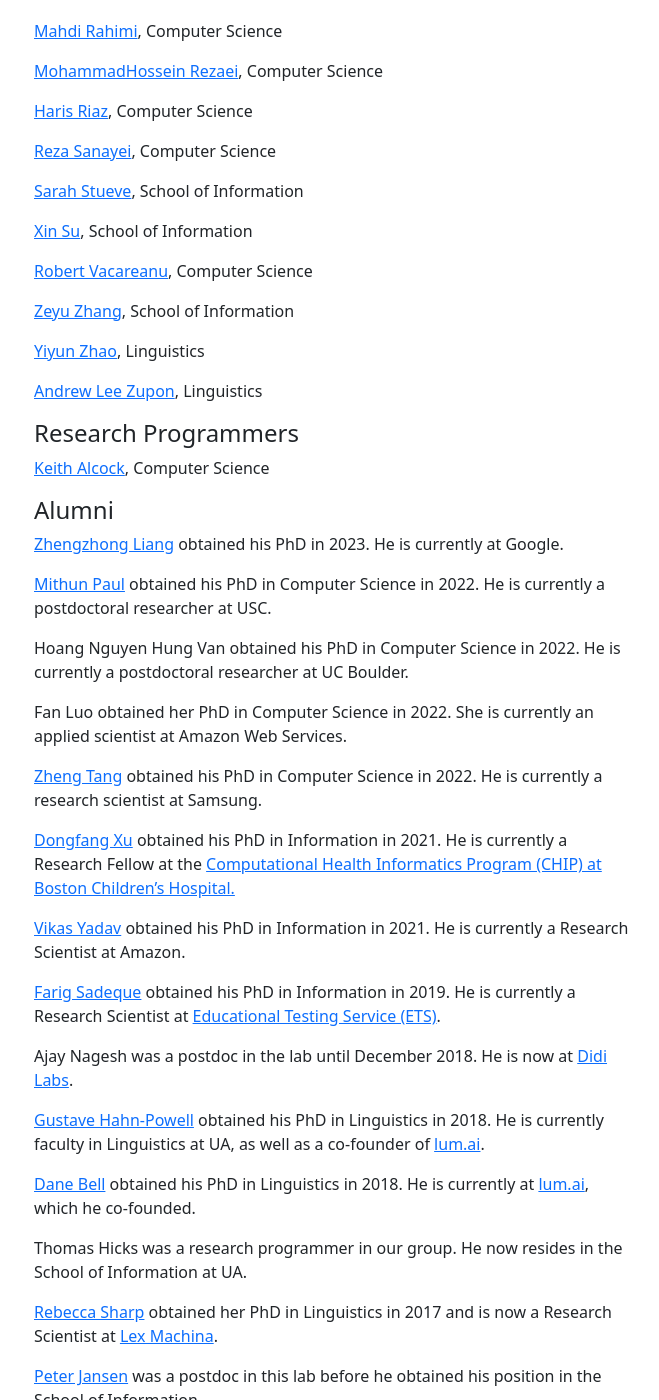
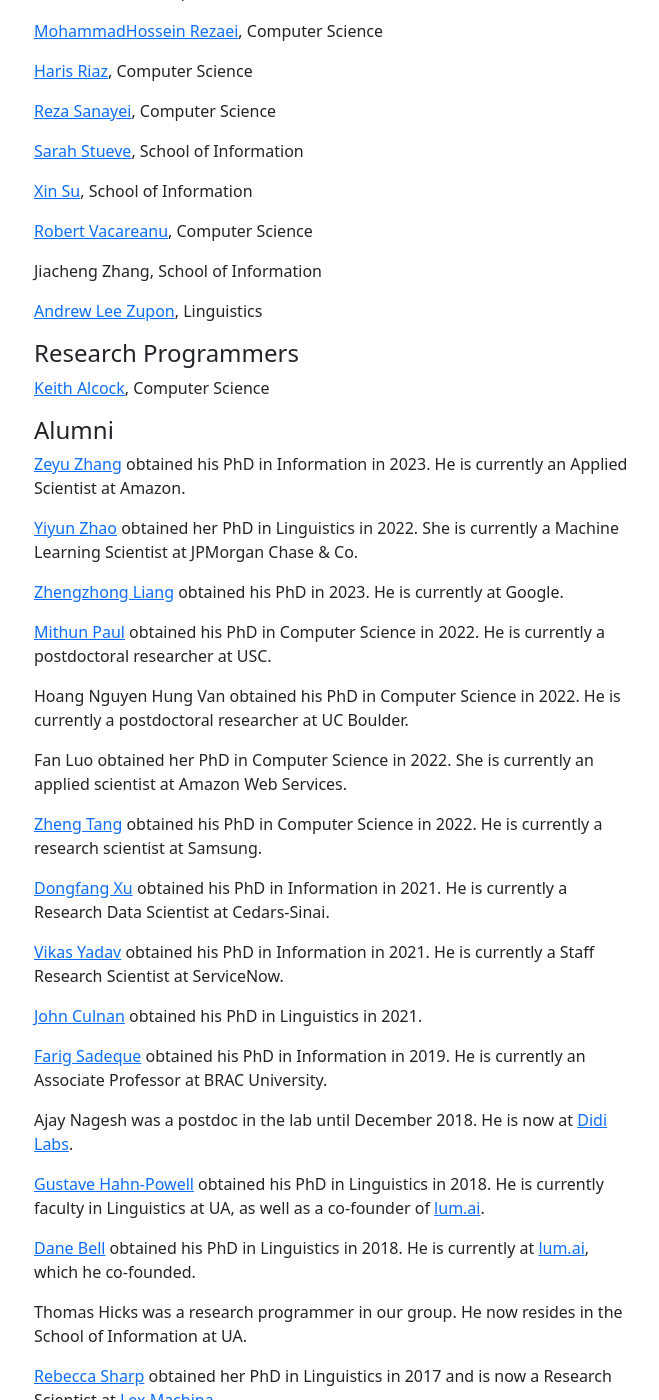
Before and after one commit to beingenfa/clulab.github.io, a Jekyll site: the page built from people.md, in a window 1280 px wide and 1400 px high, scrolled down 1003 px. Shown: the whole window, without its empty margins (308-967 px from the left). Built offline with Jekyll 4.4.1, drawn with Linux system fonts in a browser that asks for light colours; some of the changed text lies outside the part shown.

Commit message:
Updates some students

```diff
--- a/people.md
+++ b/people.md
@@ -64,9 +62,7 @@ Asiful Islam, Computer Science
 
 [Robert Vacareanu](https://www.cs.arizona.edu/person/robert-vacareanu), Computer Science
 
-[Zeyu Zhang](https://jerryzeyu.github.io/), School of Information
-
-[Yiyun Zhao](https://yiyunzhao.github.io/), Linguistics
+Jiacheng Zhang, School of Information
 
 [Andrew Lee Zupon](https://zupon.github.io/), Linguistics
 
@@ -76,6 +72,12 @@ Asiful Islam, Computer Science
 [Keith Alcock](http://www.keithalcock.com), Computer Science
 
 #### Alumni ####
+
+[Zeyu Zhang](https://www.linkedin.com/in/zeyu-zhang-902035147/) obtained his PhD in Information in 2023.
+He is currently an Applied Scientist at Amazon.
+
+[Yiyun Zhao](https://www.linkedin.com/in/yiyun-zhao-677a42141/) obtained her PhD in Linguistics in 2022.
+She is currently a Machine Learning Scientist at JPMorgan Chase & Co.
 
 [Zhengzhong Liang](https://zhengzhongliang.github.io) obtained his PhD in 2023. He is currently at Google.
 
@@ -88,13 +90,15 @@ Fan Luo obtained her PhD in Computer Science in 2022. She is currently an applie
 [Zheng Tang](http://www.ztang.info) obtained his PhD in Computer Science in 2022. He is currently a research scientist at Samsung.
 
 [Dongfang Xu](https://www.linkedin.com/in/dongfangxu9/) obtained his PhD in Information in 2021.
-He is currently a Research Fellow at the [Computational Health Informatics Program (CHIP) at Boston Children's Hospital.](http://chip.org/)
+He is currently a Research Data Scientist at Cedars-Sinai.
 
 [Vikas Yadav](https://www.linkedin.com/in/vyf95/) obtained his PhD in Information in 2021.
-He is currently a Research Scientist at Amazon.
+He is currently a Staff Research Scientist at ServiceNow.
+
+[John Culnan](https://www.linkedin.com/in/john-culnan-354a224a/) obtained his PhD in Linguistics in 2021.
 
 [Farig Sadeque](https://www.linkedin.com/in/farig-sadeque-a982125b/) obtained his PhD in Information in 2019.
-He is currently a Research Scientist at [Educational Testing Service (ETS)](https://www.ets.org/).
+He is currently an Associate Professor at BRAC University.
 
 Ajay Nagesh was a postdoc in the lab until December 2018. He is now at [Didi Labs](http://www.didi-labs.com/).
 
```
Also changed, not shown: other parts of people.md (+0 -2 lines).
